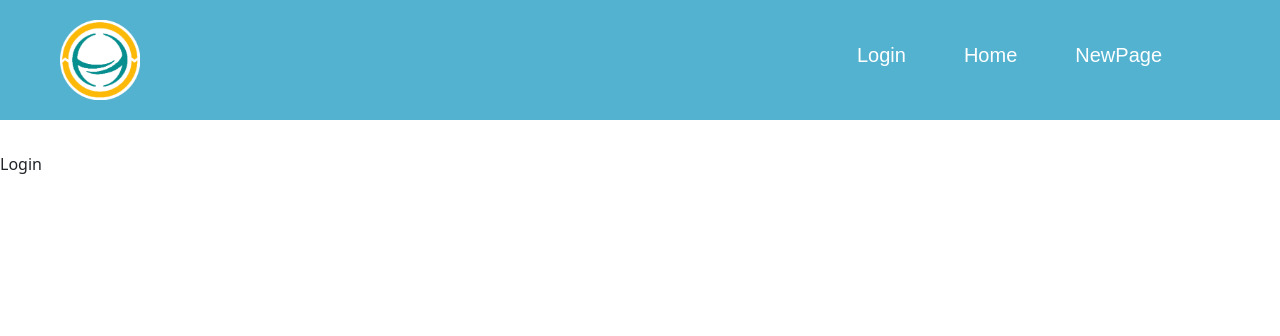
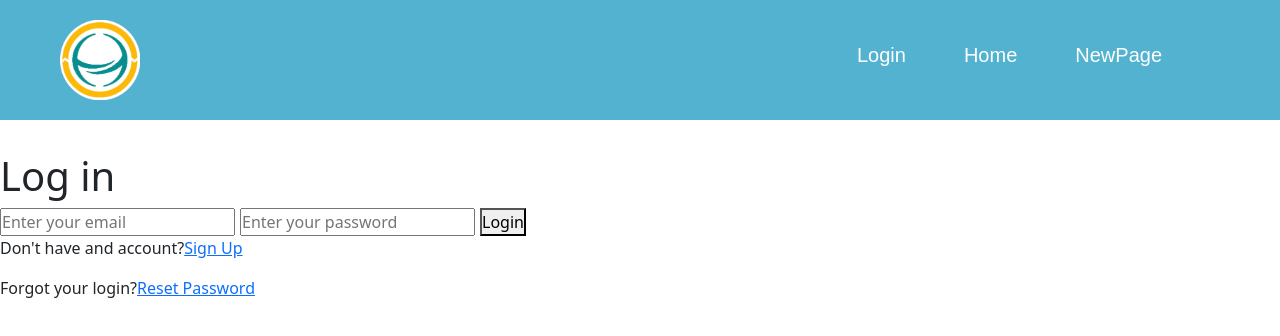
Before and after one commit to j3ffr3yv/vehicle-maintenance-recorder, a React (Create React App) app in the folder client/: page /login in a window 1280 px wide. Shown: the top 336 px of the page. Built offline with nearby package versions, Linux system fonts and the light colour scheme.

Commit message:
push to branch I think

```diff
--- a/client/src/components/jsx/Login.jsx
+++ b/client/src/components/jsx/Login.jsx
@@ -1,15 +1,77 @@
-import React, { useEffect, useState } from 'react';
-import '../css/Login.css';
-import {Container, AppBar, Typography, Grow, Grid, TextField, Button} from '@material-ui/core';
-import { getDatabase, ref, set } from "firebase/database";
-import { makeStyles } from '@material-ui/core/styles';
-import createPalette from '@material-ui/core/styles/createPalette';
+import React, { useEffect, useState, useRef } from 'react';
+//import '../css/Login.css';
+import {AppBar, Typography, Grow, Grid, TextField} from '@material-ui/core';
+import {Card, Form,Button,Container} from 'react-bootstrap';
+import "bootstrap/dist/css/bootstrap.min.css";
+import { Link, useHistory } from "react-router-dom";
+import { getAuth, signInWithEmailAndPassword, sendPasswordResetEmail } from "firebase/auth";
+import {useNavigate} from 'react-router-dom'
 
 function Login() {
 
-    return (
-        <div>Login</div>
-    )
+  const auth = getAuth()
+  const [email, setEmail] = useState('')
+  const [password, setPassword] = useState('')
+  const [error, setError] = useState('')
+  const navigate = useNavigate()
+
+  const login = e => {
+    e.preventDefault()
+    signInWithEmailAndPassword(auth, email, password)
+    .then((userCredential) => {
+        const user = userCredential.user;
+        navigate('/')
+    })
+    .catch(err => setError(err.message))
+  }
+  const passreset = e => {
+    e.preventDefault()
+    sendPasswordResetEmail(auth, email)
+  .then(() => {
+    alert.show("Password Reset Email Sent!")
+    // Password reset email sent!
+    // ..
+  })
+  .catch((error) => {
+    alert.show("ERROR: Invalid Info!")
+    const errorCode = error.code;
+    const errorMessage = error.message;
+    // ..
+  });
+  }
+  return(
+    <div className='center'>
+      <div className='auth'>
+        <h1>Log in</h1>
+        {error && <div className='auth__error'>{error}</div>}
+        <form onSubmit={login} name='login_form'>
+          <input
+            type='email'
+            value={email}
+            required
+            placeholder="Enter your email"
+            onChange={e => setEmail(e.target.value)}/>
+
+          <input
+            type='password'
+            value={password}
+            required
+            placeholder='Enter your password'
+            onChange={e => setPassword(e.target.value)}/>
+
+          <button type='submit'>Login</button>
+        </form>
+        <p>
+          Don't have and account?
+          <Link to='/signup'>Sign Up</Link>
+        </p>
+        <p>
+          Forgot your login?
+          <Link to="/" onClick={passreset}>Reset Password</Link>
+        </p>
+      </div>
+    </div>
+  )
 }
 
 export default Login;
```
